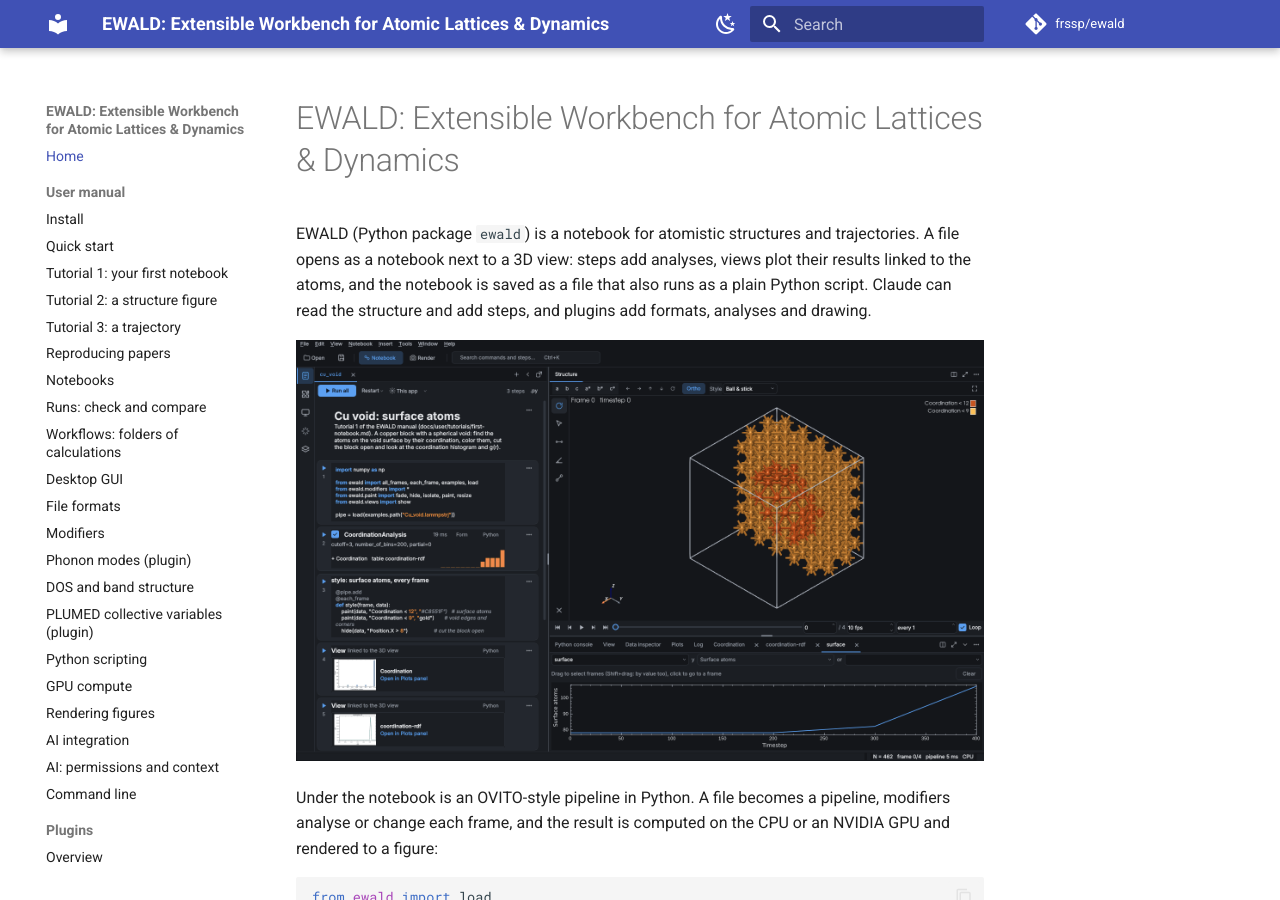
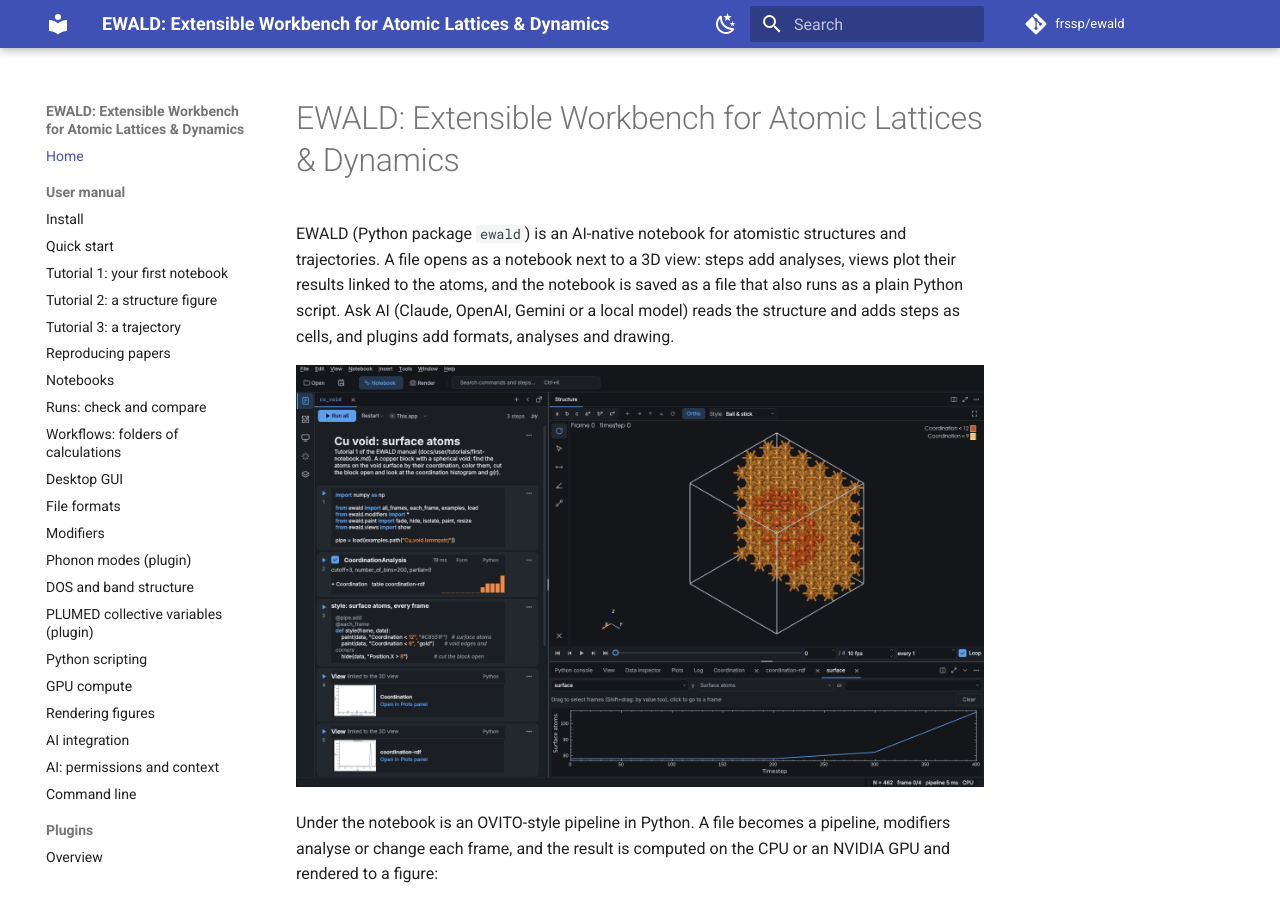
Before and after one commit to frssp/ewald, an MkDocs documentation site: the page built from docs/index.md, in a window 1280 px wide and 900 px high. Built offline with MkDocs 1.6.1 and Material for MkDocs 9.7.7, drawn with Linux system fonts in a browser that asks for light colours; comment, search, counter and statistics services are not loaded.

Commit message:
README: describe EWALD as AI-native, not Claude-only
The introduction said "with Claude built in"; Ask AI works with any provider (Claude by
default, OpenAI, Gemini, local models). Reword the README introduction, the AI-first bullet,
the trust bullet, the view paragraph and the AI section, and the manual's front page; record
the owner's wording choice as D29.

Co-Authored-By: Claude Opus 5.5 (1M context) <noreply@anthropic.com>

```diff
--- a/docs/index.md
+++ b/docs/index.md
@@ -1,9 +1,10 @@
 # EWALD: Extensible Workbench for Atomic Lattices & Dynamics
 
-EWALD (Python package `ewald`) is a notebook for atomistic structures and trajectories. A file
-opens as a notebook next to a 3D view: steps add analyses, views plot their results linked to the
-atoms, and the notebook is saved as a file that also runs as a plain Python script. Claude can read
-the structure and add steps, and plugins add formats, analyses and drawing.
+EWALD (Python package `ewald`) is an AI-native notebook for atomistic structures and trajectories.
+A file opens as a notebook next to a 3D view: steps add analyses, views plot their results linked to
+the atoms, and the notebook is saved as a file that also runs as a plain Python script. Ask AI
+(Claude, OpenAI, Gemini or a local model) reads the structure and adds steps as cells, and plugins
+add formats, analyses and drawing.
 
 ![The EWALD window](images/notebook.png)
 
```
Also changed, not shown: README.md (+15 -14 lines), docs/developer/decisions.md (+9 -0 lines).
